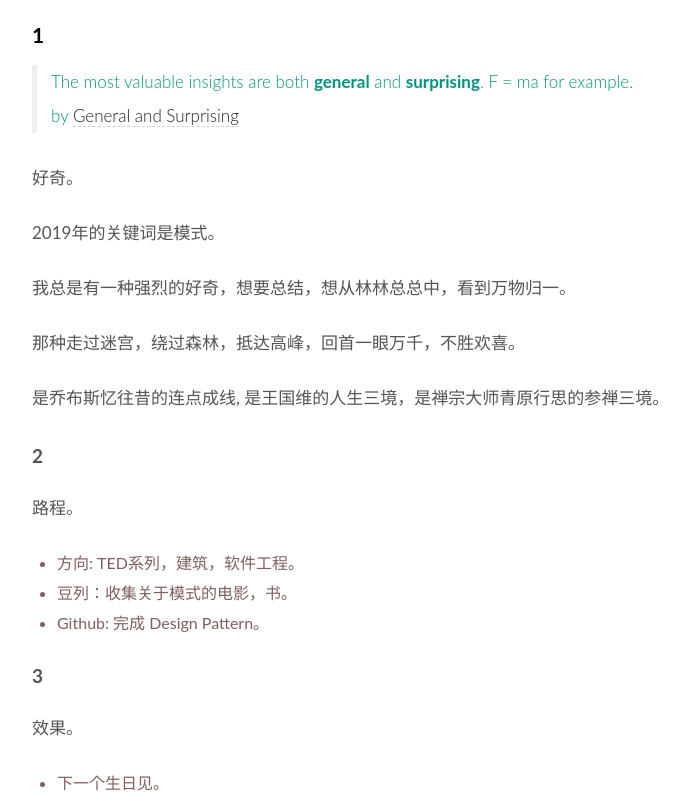
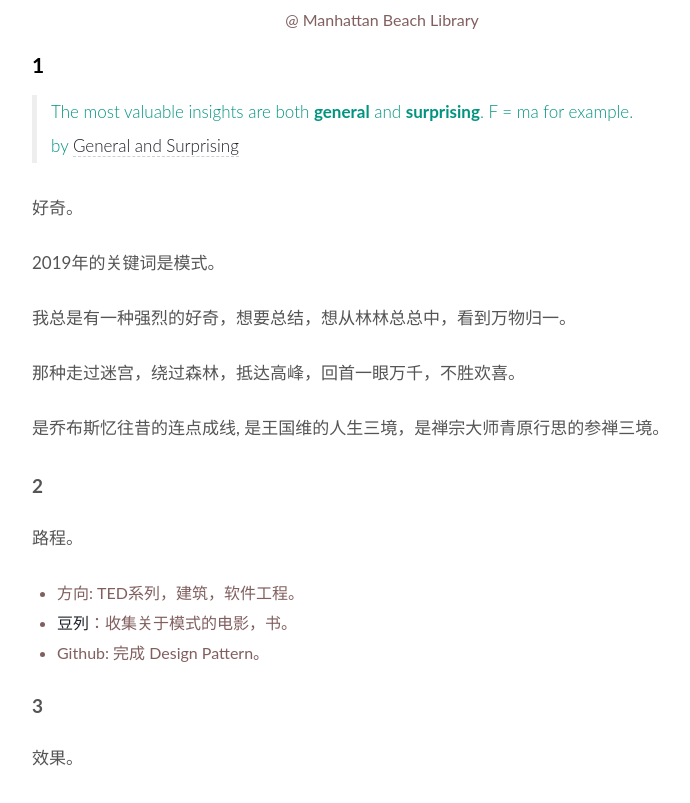
Before and after one commit to WillWang-X/willwang-x.github.io, a Jekyll site: the page built from _posts/2019-01-13-2019-pattern.md, in a window 1280 px wide and 1400 px high. Shown: the part 575-1378 px from the top of the window, without its empty margins (258-948 px from the left). Built offline with Jekyll 4.4.1, drawn with Linux system fonts in a browser that asks for light colours; some of the changed lines change nothing that is shown.

Commit message:
Updated 2019 pattern

```diff
--- a/_posts/2019-01-13-2019-pattern.md
+++ b/_posts/2019-01-13-2019-pattern.md
@@ -12,7 +12,7 @@
 <br>
 
 ![Manhattan Beach Library](https://i.imgur.com/0wCmMNx.jpg)
-
+<center> @ Manhattan Beach Library </center>
 
 # 1
 
@@ -36,7 +36,7 @@
 路程。
 
 - 方向: TED系列，建筑，软件工程。
-- 豆列：收集关于模式的电影，书。
+- [豆列](https://www.douban.com/doulist/111515162/)：收集关于模式的电影，书。
 - Github: 完成 Design Pattern。
 
 ## 3
@@ -45,6 +45,7 @@
 
 - 下一个生日见。
 
+![2019 pattern](https://i.imgur.com/vMBLCL3.png)
 
 <br>
 <br>
```
